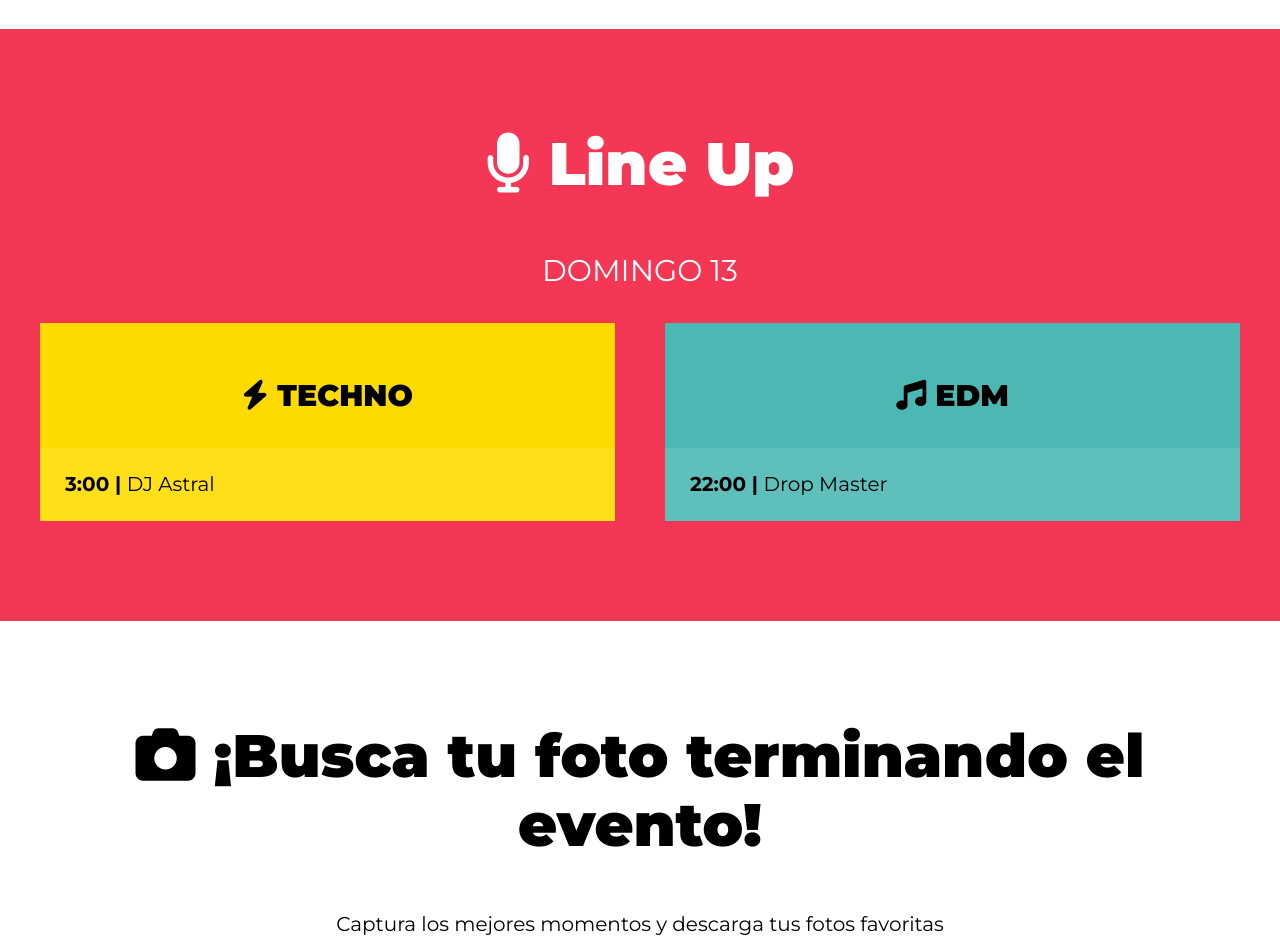
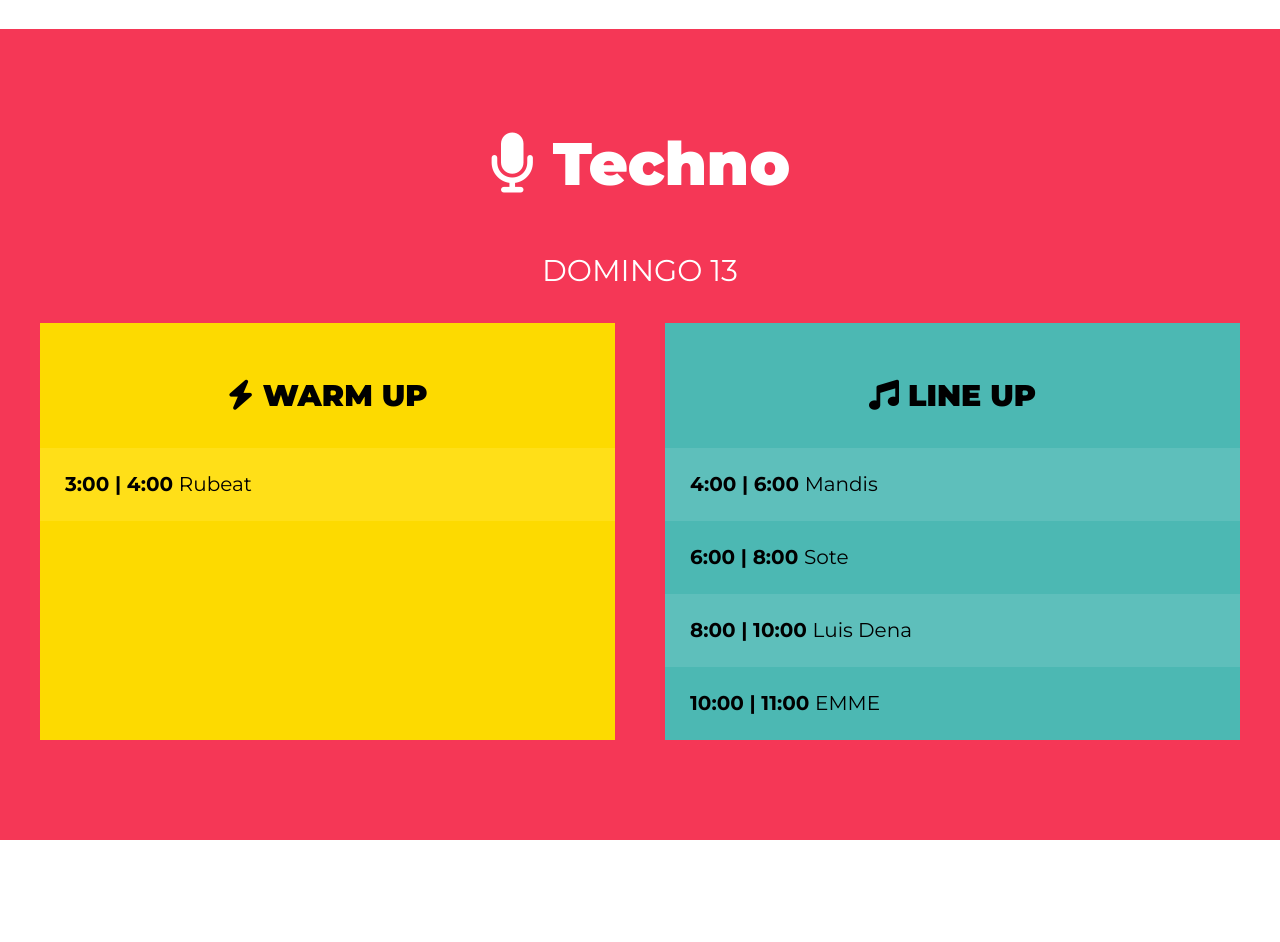
Before and after one commit to J4yydd/Astral---Vision, a website: page index.html in a window 1280 px wide. Shown: the part 1240-2182 px from the top of the page. Drawn offline with Linux system fonts and the light colour scheme.

Commit message:
commit para  POS EVENTO

```diff
--- a/index.html
+++ b/index.html
@@ -72,7 +72,7 @@
         </div>
 
         <div class="contenido-festival">
-            <h2><i class="fas fa-fire"></i> Techno & EDM</h2>
+            <h2><i class="fas fa-fire"></i> Techno </h2>
             <p class="fecha"><i class="fas fa-map-marker-alt"></i> Julio 13 - Jerez Zacatecas</p>
             <p>Prepárate para la experiencia musical increible. Astral Vision & Kyra Food te traen el mejor festival de música electrónica con los mejores DJs de la localidad, Un dia  lleno de energía, luces y ritmos que te harán vibrar hasta el amanecer.</p>
             <div class="features">
@@ -84,23 +84,29 @@
     </section>
 
     <section id="lineup" class="lineup">
-        <h3><i class="fas fa-microphone"></i> Line Up</h3>
+        <h3><i class="fas fa-microphone"></i> Techno</h3>
 
         <p class="dia">Domingo 13</p>
         <div class="escenarios-contenedor">
             <div class="escenario bg-amarillo">
-                <p class="nombre-escenario"><i class="fas fa-bolt"></i> Techno</p>
+                <p class="nombre-escenario"><i class="fas fa-bolt"></i> Warm Up</p>
                 <ul class="calendario">
-                    <li>3:00 | <span>DJ Astral</span></li>
+                    <li>3:00 | 4:00 <span>Rubeat</span></li>
 
                 </ul>
             </div>
 
             <div class="escenario bg-verde">
-                <p class="nombre-escenario"><i class="fas fa-music"></i> EDM</p>
+                <p class="nombre-escenario"><i class="fas fa-music"></i> Line Up</p>
                 <ul class="calendario">
 
-                    <li>22:00 | <span>Drop Master</span></li>
+                    <li>4:00 | 6:00 <span>Mandis</span></li>
+                    <li>6:00 | 8:00 <span>Sote</span></li>
+                    <li>8:00 | 10:00 <span>Luis Dena</span></li>
+                    <li>10:00 | 11:00 <span>EMME</span></li>
+
+
+
 
                 </ul>
             </div>
@@ -113,7 +119,7 @@
 
     <section id="galeria" class="galeria">
         <h3><i class="fas fa-camera"></i> ¡Busca tu foto terminando el evento!</h3>
-        <p class="galeria-descripcion">Captura los mejores momentos y descarga tus fotos favoritas</p>
+        <p class="galeria-descripcion">Manten presionada la foto que quieres guardar en tu galeria</p>
         <div class="galeria-imagenes"></div>
     </section>
 
```
Also changed, not shown: src/scss/base/_mixins.scss (+0 -15 lines).
